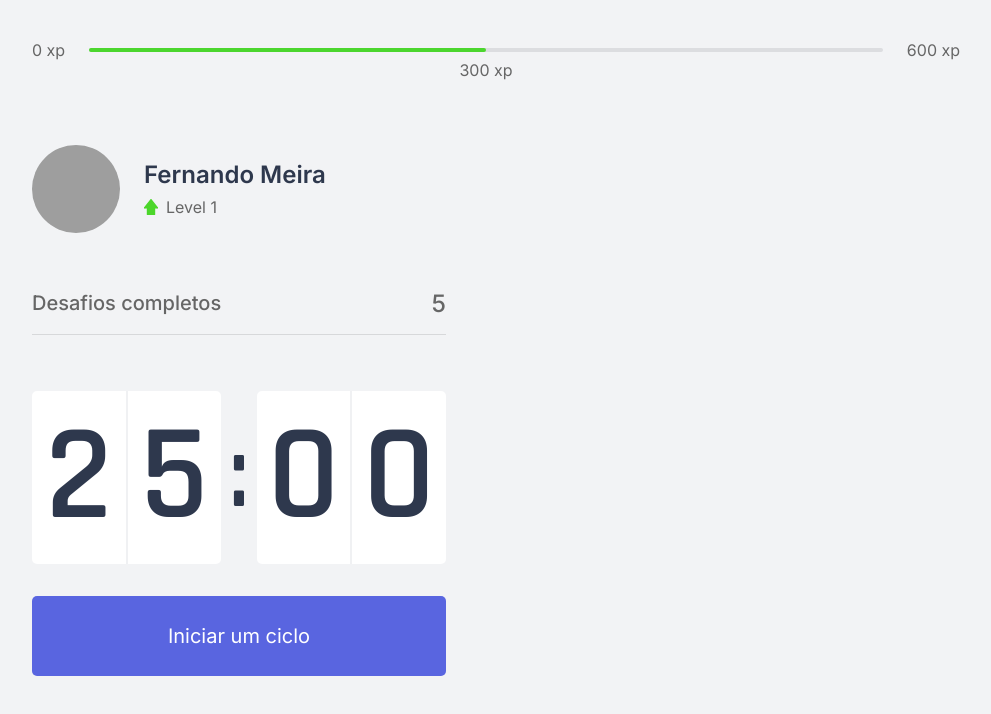
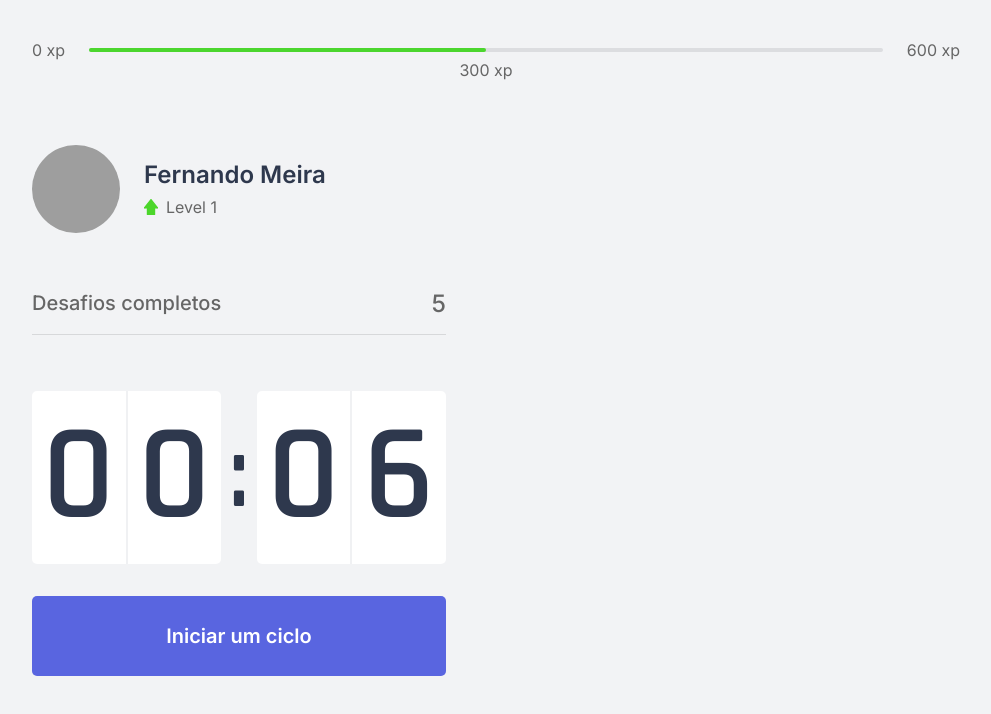
Before and after one commit to fernando-meira/nlw4, a Next.js app: page / in a window 1280 px wide. Shown: the top 714 px of the page, without its empty margins (144-1135 px from the left). Built offline with nearby package versions, Linux system fonts and the light colour scheme; grey boxes are pictures that could not be loaded.

Commit message:
feat: 🎸 Finished countdown component

```diff
--- a/src/components/Countdown/index.tsx
+++ b/src/components/Countdown/index.tsx
@@ -2,9 +2,12 @@ import { useState, useEffect, useCallback } from 'react';
 
 import * as S from './styles';
 
+let countdownTimeout: NodeJS.Timeout;
+
 export function Countdown() {
-  const [time, setTime] = useState(25 * 60);
-  const [active, setActive] = useState(false);
+  const [time, setTime] = useState(0.1 * 60);
+  const [isActive, setIsActive] = useState(false);
+  const [hasFinished, setHasFinished] = useState(false);
 
   const minutes = Math.floor(time / 60);
   const seconds = time % 60;
@@ -12,17 +15,26 @@ export function Countdown() {
   const [leftMinute, rightMinute] = String(minutes).padStart(2, "0").split('');
   const [leftSecond, rightSecond] = String(seconds).padStart(2, "0").split('');
 
+  const resetCountdown = useCallback(() => {
+    clearTimeout(countdownTimeout);
+    setIsActive(false);
+    setTime(0.1 * 60);
+  }, [])
+
   const startCountdown = useCallback(() => {
-    setActive(true);
+    setIsActive(true);
   }, [])
 
   useEffect(() => {
-    if (active && time > 0) {
-      setTimeout(() => {
+    if (isActive && time > 0) {
+      countdownTimeout = setTimeout(() => {
         setTime(time - 1);
       }, 1000);
+    } else if (isActive && time === 0) {
+      setHasFinished(true);
+      setIsActive(false);
     }
-  }, [active, time]);
+  }, [isActive, time]);
 
   return (
     <div>
@@ -41,9 +53,22 @@ export function Countdown() {
 
       </S.Container>
 
-      <S.CountdownButtom onClick={startCountdown} type="button">
-        Iniciar um ciclo
-      </S.CountdownButtom>
+      {hasFinished
+        ?
+        <S.CountdownButtom disabled>
+          Ciclo finalizado
+        </S.CountdownButtom>
+        :
+        <S.CountdownButtom
+          type="button"
+          isActive={isActive}
+          onClick={isActive ? resetCountdown : startCountdown}
+        >
+          {isActive ? "Abandonar ciclo" : "Iniciar um ciclo"}
+        </S.CountdownButtom>
+      }
+
+
     </div>
   )
 };
--- a/src/components/Countdown/styles.ts
+++ b/src/components/Countdown/styles.ts
@@ -1,6 +1,10 @@
 import styled from 'styled-components';
 
 import colors from '../../themes/colors';
+
+interface IButtonProps {
+  isActive?: boolean;
+}
 
 export const Container = styled.div`
   display: flex;
@@ -43,7 +47,7 @@ export const Container = styled.div`
   }
 `;
 
-export const CountdownButtom = styled.button`
+export const CountdownButtom = styled.button<IButtonProps>`
   border: 0;
   width: 100%;
   height: 5rem;
@@ -54,12 +58,21 @@ export const CountdownButtom = styled.button`
   align-items: center;
   justify-content: center;
 
+  font-weight: 600;
   font-size: 1.25rem;
-  color: ${colors.white};
-  background-color: ${colors.blue};
   transition: background-color .3s;
+  color: ${({ isActive }) => isActive ? colors.title : colors.white};
+  background-color: ${({ isActive }) => isActive ? colors.white : colors.blue};
 
   :hover {
-    background-color: ${colors.blueDark};
+    color: ${colors.white};
+    background-color: ${({ isActive }) => isActive ? colors.red : colors.blueDark};
+  }
+
+  :disabled {
+    cursor: not-allowed;
+    color: ${colors.title};
+    background-color: ${colors.white};
+    border-bottom: 4px solid ${colors.green};
   }
 `;
```
